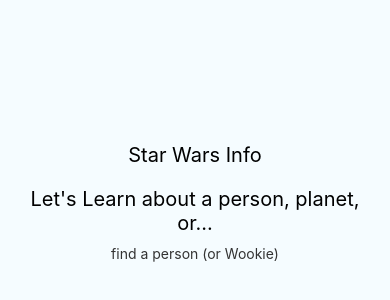
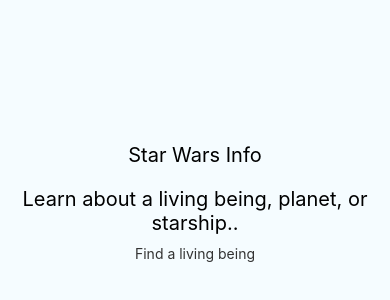
Before and after one commit to davideliason/starwars_RN, a React Native app: screen / in a window 390 px wide. Shown: the part 222-522 px from the top of the page. Built offline with nearby package versions, Linux system fonts and the light colour scheme.

Commit message:
update state with the three subject areas of interest

```diff
--- a/App.js
+++ b/App.js
@@ -17,8 +17,12 @@
   constructor(props) {
     super(props);
     this.state = {
-      person: "",
-      tempPerson: "",
+      livingBeing: "",
+      templivingBeing: "",
+      starship: "",
+      tempStarship: "",
+      planet: "",
+      tempPlanet: ""
     };
   }
   render() {
@@ -28,12 +32,12 @@
           Star Wars Info
         </Text>
         <Text style={styles.intro}>
-          Let's Learn about a person, planet, or...
+          Learn about a living being, planet, or starship..
         </Text>
         <TextInput
           style={styles.input}
-          placeholder="find a person (or Wookie)"
-          onChangeEditing={(text => this.setState({ tempPerson }))}
+          placeholder="Find a living being"
+          onChangeEditing={(text => this.setState({ templivingBeing }))}
         />
       </View>
     );
```
